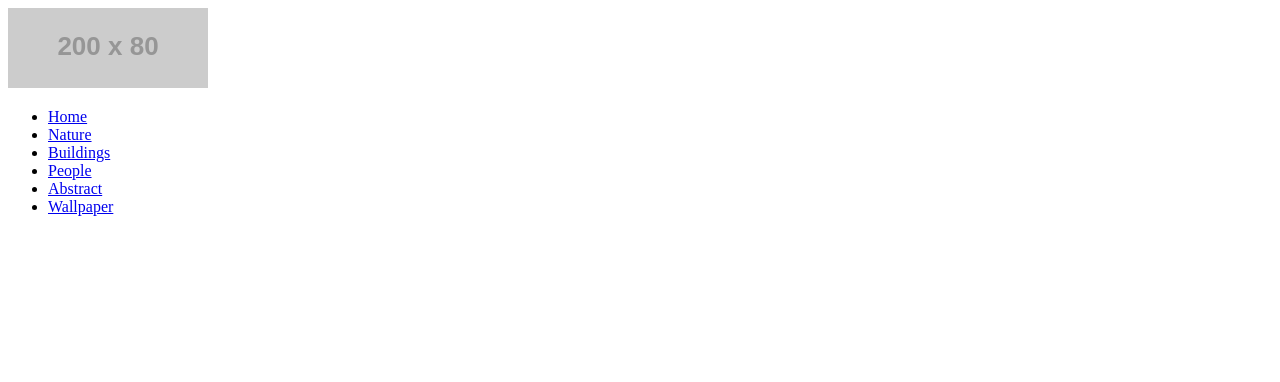
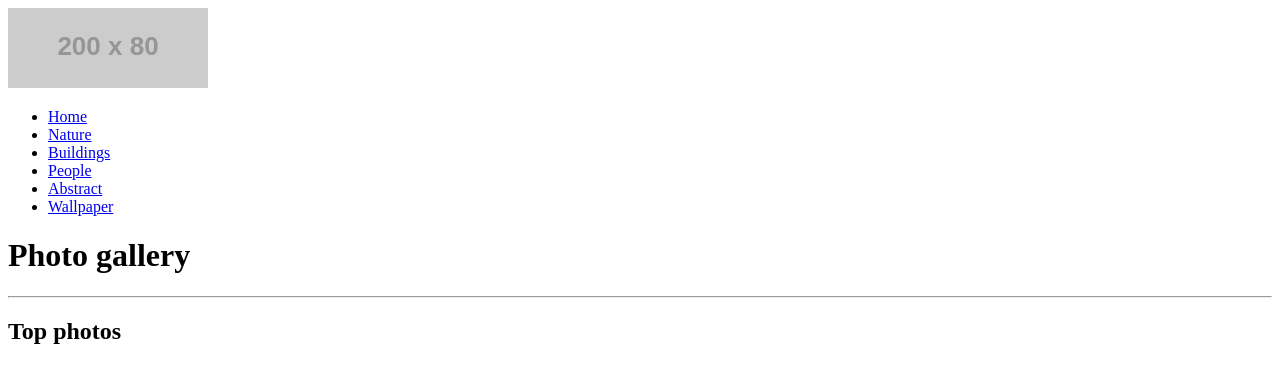
Before and after one commit to MirzobekOrziqulov/demo-photo-gallery, a plain HTML site: page index.html in a window 1280 px wide. Drawn offline with Linux system fonts and the light colour scheme; placeholder pictures from the web are drawn by us.

Commit message:
Add main-content and top photos-section

```diff
--- a/index.html
+++ b/index.html
@@ -25,5 +25,19 @@
 </nav>
 </header>
 
+<!-- MAIN CONTENT -->
+<main>
+  <h1>Photo gallery</h1>
+  <hr>
+
+<section>
+  <h2>Top photos</h2>
+
+</section>
+
+</main>
+
+
+
 </body>
 </html>
```
